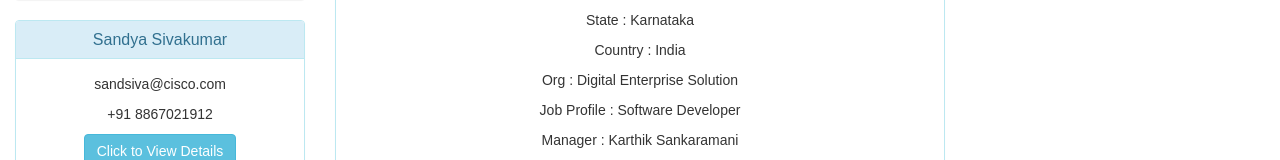
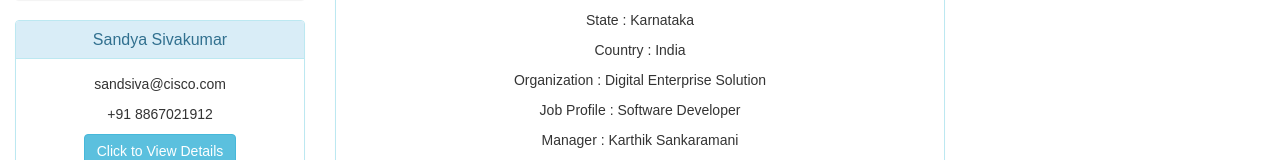
Before and after one commit to SandyaSivakumar/hackathon-app, a React (Create React App) app: page /registry in a window 1280 px wide. Shown: the part 325-485 px from the top of the page. Built offline with nearby package versions, Linux system fonts and the light colour scheme.

Commit message:
testing sns

```diff
--- a/src/CustomerDetails.js
+++ b/src/CustomerDetails.js
@@ -46,7 +46,7 @@ export default class CustomerDetails extends Component {
           <p>City : {this.state.customerDetails.data.city}</p>
           <p>State : {this.state.customerDetails.data.state}</p>
           <p>Country : {this.state.customerDetails.data.country}</p>
-          <p>Org : {this.state.customerDetails.data.organization}</p>
+          <p>Organization : {this.state.customerDetails.data.organization}</p>
           <p>Job Profile : {this.state.customerDetails.data.jobProfile}</p>
           <p>Manager : {this.state.customerDetails.data.manager}</p>
           <p>Current Project : {this.state.customerDetails.data.project}</p>
```
